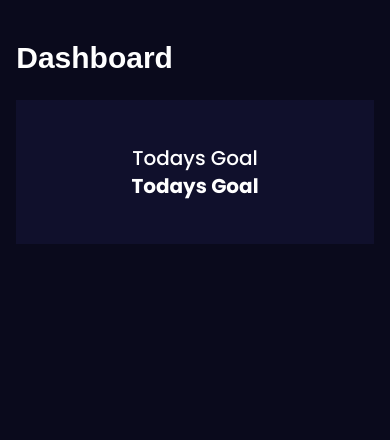
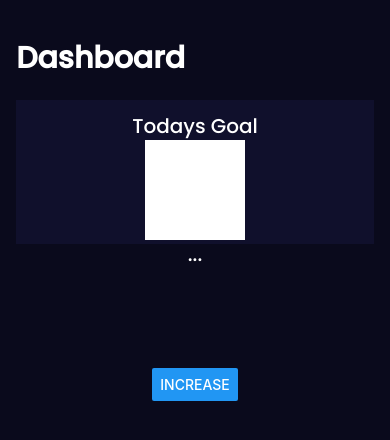
Before and after one commit to abbindustrigymnasium/flutter-iot-projekt-barnspring, a React Native app: screen / in a window 390 px wide. Shown: the top 440 px of the page. Built offline with nearby package versions, Linux system fonts and the light colour scheme.

Commit message:
Fungerande progress bar

```diff
--- a/App.jsx
+++ b/App.jsx
@@ -1,8 +1,10 @@
 import React, { useState } from 'react';
-import { Button, View, StyleSheet, Text} from 'react-native';
+import { View, StyleSheet, Button, Text } from 'react-native';
+import ProgressCircle from './progressCircle.jsx';
 import { useFonts } from 'expo-font';
 
 const App = () => {
+  const [todaysGoal, setTodaysGoal] = useState(3.6);
 
   let [fontsLoaded] = useFonts({
     'PM': require('./assets/fonts/Poppins-Medium.ttf'),
@@ -10,6 +12,11 @@ const App = () => {
     'PSB': require('./assets/fonts/Poppins-SemiBold.ttf'),
     'PB': require('./assets/fonts/Poppins-Bold.ttf'),
   });
+  const [progress, setProgress] = useState(0); // Progress bar 0-100 sen repeatar den alltså 101 = 1
+
+  const handlePress = () => {
+    setProgress(progress + 10);
+  };
 
   if (!fontsLoaded) {
     // loading screen
@@ -18,17 +25,24 @@ const App = () => {
   return (
     <View className="w-full h-full flex flex-col items-center bg-[#0A0A1C]">
       <View className="w-11/12 mt-10 flex items-start">
-        <Text className="text-white text-3xl font-poppins font-semibold">
+        <Text className="text-white text-3xl font-[PM] font-semibold">
           Dashboard
         </Text>
       <View className=" w-full h-36 bg-[#10102C] mt-6 flex justify-center items-center">
-        <View className=" w-full h-5/6 flex items-center justify-center">
+        <View className=" w-full h-5/6 flex items-center justify-between">
           <Text className="text-white text-xl font-[PM]">
             Todays Goal
           </Text>
-          <Text className="text-white text-xl font-[PB]">
-            Todays Goal
+          <View className=" w-[100px] h-[100px] bg-white">
+            <Text className="text-white text-xl font-[PM]">{todaysGoal}</Text>
+          </View>
+          <Text className="text-white text-xl font-[PM]">
+            ...
           </Text>
+          <View className=" -rotate-90">
+            <ProgressCircle progress={progress} size={100} strokeWidth={10} color="#007AFF" />
+          </View>
+            <Button title="Increase" onPress={handlePress} />
         </View>
       </View>
       </View>
--- a/package.json
+++ b/package.json
@@ -26,6 +26,7 @@
     "react-native": "0.70.5",
     "react-native-background-fetch": "^4.1.8",
     "react-native-background-geolocation": "^4.9.5",
+    "react-native-svg": "^13.4.0",
     "react-native-web": "~0.18.9",
     "tailwindcss": "^3.2.4"
   },
--- /dev/null
+++ b/progressCircle.jsx
@@ -0,0 +1,33 @@
+import React, { useState, useEffect } from 'react';
+import { View } from 'react-native';
+import Svg, { Circle } from 'react-native-svg';
+
+const ProgressCircle = ({ progress, size, strokeWidth, color }) => {
+  const [circumference, setCircumference] = useState(0);
+  const radius = (size - strokeWidth) / 2;
+  const center = size / 2;
+
+  useEffect(() => {
+    setCircumference(2 * Math.PI * radius);
+  }, []);
+
+  const progressOffset = circumference - (progress / 100) * circumference;
+  return (
+    <View>
+      <Svg width={size} height={size}>
+        <Circle
+          cx={center}
+          cy={center}
+          r={radius}
+          strokeWidth={strokeWidth}
+          stroke={color}
+          fill="none"
+          strokeDasharray={`${circumference} ${circumference}`}
+          strokeDashoffset={progressOffset}
+        />
+      </Svg>
+    </View>
+  );
+};
+
+export default ProgressCircle;
--- a/tailwind.config.js
+++ b/tailwind.config.js
@@ -4,8 +4,12 @@ module.exports = {
   theme: {
     extend: {
       fontFamily: {
-        poppins: ['Poppins', 'sans-serif'],
+        poppins: ['PM', 'sans-serif'],
       },
+      colors: {
+        LB : "#16163C",
+        DB : "#0A0A1C"
+      }
     },
   },
   plugins: [],
```
Also changed, not shown: 2 other files (tests, documents, lock files or other folders).
